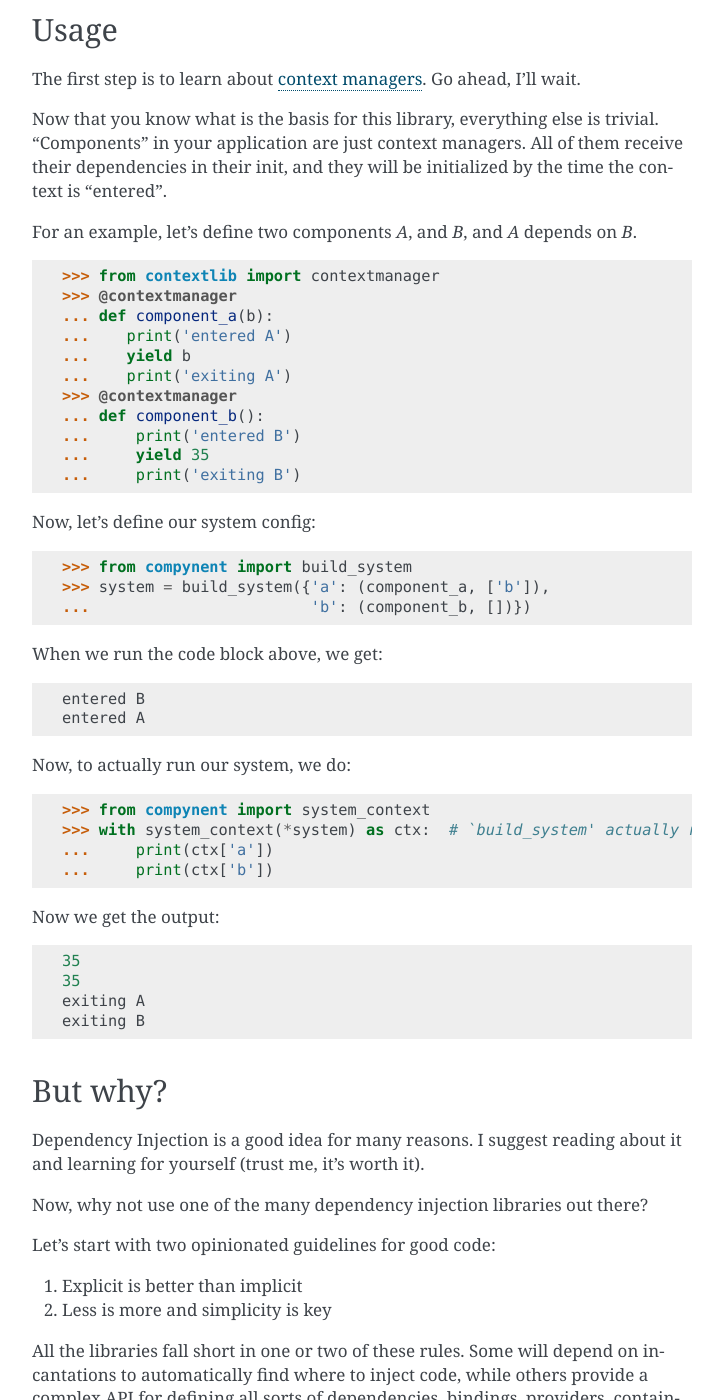
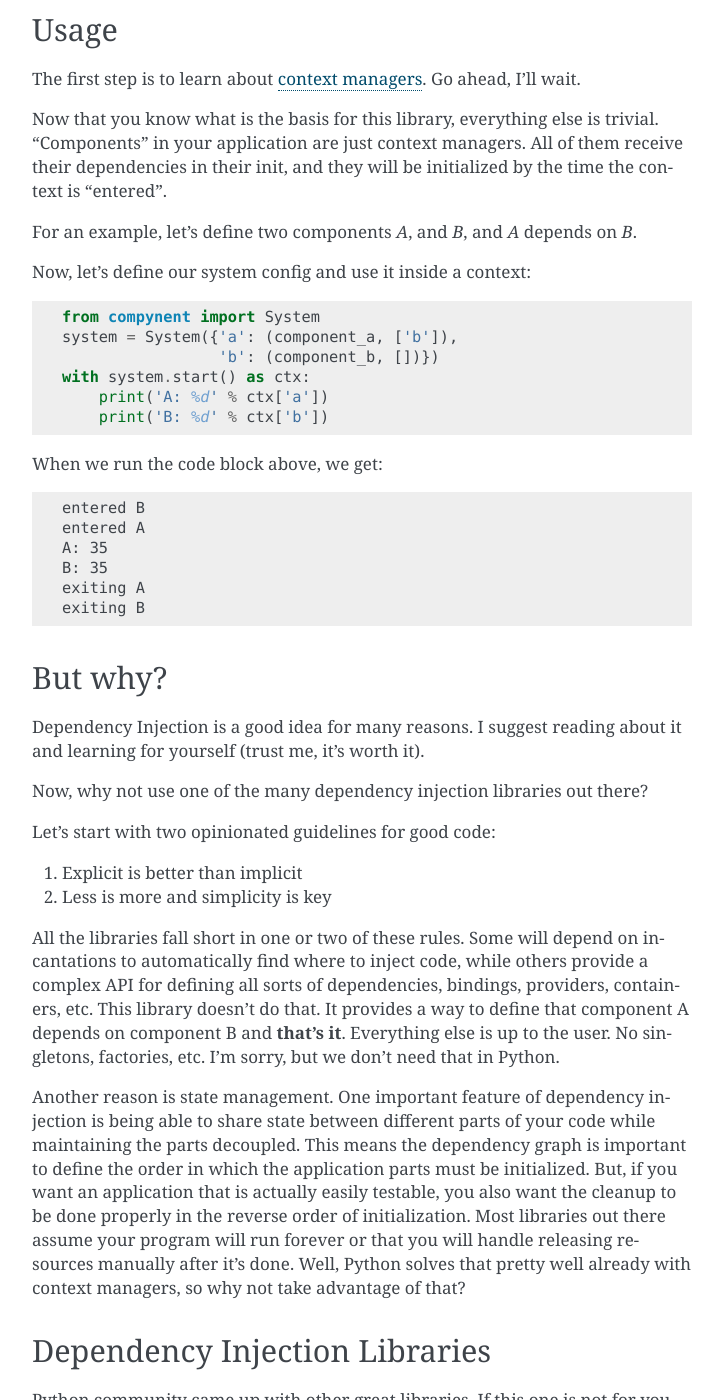
Before and after one commit to caioaao/compynent, a Sphinx documentation site: the page built from docs/readme.rst, in a window 1280 px wide and 1400 px high, scrolled down 477 px. Shown: the whole window, without its empty margins (388-1111 px from the left). Built offline with Sphinx 7.4.7, drawn with Linux system fonts in a browser that asks for light colours; pages that are not in the unit, such as notebooks, are missing from menus.

Commit message:
refactor code to work better with generator based context managers

```diff
--- a/README.rst
+++ b/README.rst
@@ -42,45 +42,43 @@ Now that you know what is the basis for this library, everything else is trivial
 
 For an example, let's define two components `A`, and `B`, and `A` depends on `B`.
 
+.. testsetup:: *
 
->>> from contextlib import contextmanager
->>> @contextmanager
-... def component_a(b):
-...    print('entered A')
-...    yield b
-...    print('exiting A')
->>> @contextmanager
-... def component_b():
-...     print('entered B')
-...     yield 35
-...     print('exiting B')
+   from contextlib import contextmanager
+   @contextmanager
+   def component_a(b):
+       print('entered A')
+       yield b
+       print('exiting A')
+   @contextmanager
+   def component_b():
+       print('entered B')
+       yield 35
+       print('exiting B')
 
 
-Now, let's define our system config:
+Now, let's define our system config and use it inside a context:
 
->>> from compynent import build_system
->>> system = build_system({'a': (component_a, ['b']),
-...                        'b': (component_b, [])})
+.. testcode:: basic_usage
 
+   from compynent import System
+   system = System({'a': (component_a, ['b']),
+                    'b': (component_b, [])})
+   with system.start() as ctx:
+       print('A: %d' % ctx['a'])
+       print('B: %d' % ctx['b'])
 
-When we run the code block above, we get::
+When we run the code block above, we get:
 
- entered B
- entered A
+.. testoutput:: basic_usage
 
-Now, to actually run our system, we do:
+   entered B
+   entered A
+   A: 35
+   B: 35
+   exiting A
+   exiting B
 
->>> from compynent import system_context
->>> with system_context(*system) as ctx:  # `build_system' actually returns a tuple with the system and the calculated execution order
-...     print(ctx['a'])
-...     print(ctx['b'])
-
-Now we get the output::
-
- 35
- 35
- exiting A
- exiting B
 
 But why?
 --------
--- a/compynent/__init__.py
+++ b/compynent/__init__.py
@@ -3,7 +3,6 @@
 __author__ = """Caio Oliveira"""
 __version__ = '0.1.0'
 
-from ._impl import build_system
-from ._impl import system_context
+from ._impl import System
 
-__all__ = ['build_system', 'system_context']
+__all__ = ['System']
--- a/docs/conf.py
+++ b/docs/conf.py
@@ -31,7 +31,7 @@ import compynent
 
 # Add any Sphinx extension module names here, as strings. They can be
 # extensions coming with Sphinx (named 'sphinx.ext.*') or your custom ones.
-extensions = ['sphinx.ext.autodoc', 'sphinx.ext.viewcode']
+extensions = ['sphinx.ext.autodoc', 'sphinx.ext.viewcode', 'sphinx.ext.doctest']
 
 # Add any paths that contain templates here, relative to this directory.
 templates_path = ['_templates']
--- a/docs/index.rst
+++ b/docs/index.rst
@@ -7,7 +7,6 @@ Welcome to compynent's documentation!
 
    readme
    installation
-   usage
    modules
 
 Indices and tables
--- a/requirements_dev.txt
+++ b/requirements_dev.txt
@@ -7,6 +7,6 @@ tox==3.14.0
 coverage==4.5.4
 Sphinx==1.8.5
 twine==1.14.0
-
 pytest==4.6.5
 pytest-runner==5.1
+importlib_metadata==2.0.0
--- a/setup.py
+++ b/setup.py
@@ -6,9 +6,6 @@ from setuptools import setup, find_packages
 
 with open('README.rst') as readme_file:
     readme = readme_file.read()
-
-with open('HISTORY.rst') as history_file:
-    history = history_file.read()
 
 requirements = [ ]
 
@@ -31,7 +28,7 @@ setup(
     description="Components in Python",
     install_requires=requirements,
     license="MIT license",
-    long_description=readme + '\n\n' + history,
+    long_description=readme,
     include_package_data=True,
     keywords='compynent',
     name='compynent',
```
Also changed, not shown: docs/usage.rst (deleted, +0 -7 lines), 2 other files.
